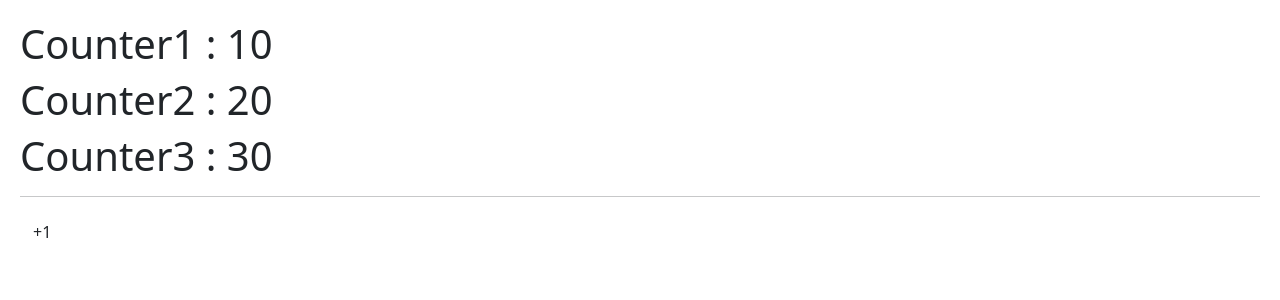
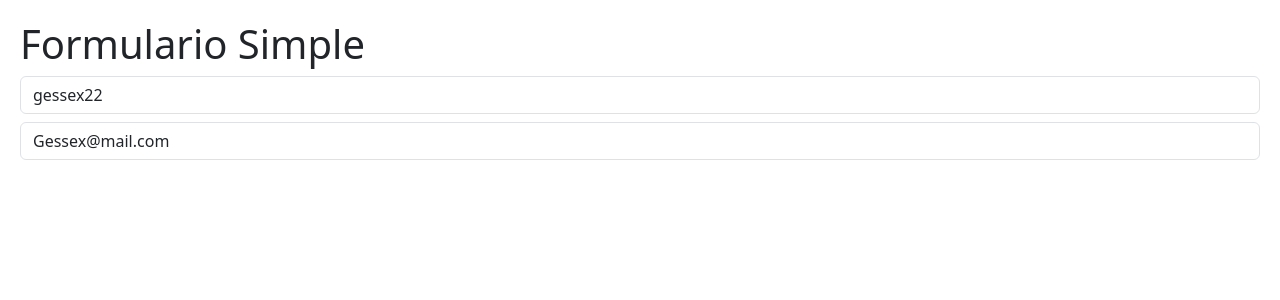
Before and after one commit to gessex22/05-hook-app, a React (Vite) app: page / in a window 1280 px wide. Shown: the top 300 px of the page. Built offline with nearby package versions, Linux system fonts and the light colour scheme.

Commit message:
Practicas React 05-hook-app

```diff
--- /dev/null
+++ b/src/01-useState.jsx/CounterWithCustomHook.jsx
@@ -0,0 +1,25 @@
+import { useCounter } from "../hooks/useCounter"
+
+export const CounterWithCustomHook = () =>{
+
+
+    const { counter, increment, decrease, reset } = useCounter()
+
+
+
+return(
+
+    <>
+        <h1>
+        Counter with Hook: { counter}
+        </h1>
+        <hr></hr>
+        <button onClick={ ()=> increment(2)} className="btn btn-primary"> +1 </button>
+         <button onClick={reset} className="btn btn-primary "> reset </button>
+          <button onClick={decrease} className="btn btn-primary "> -1 </button>
+    </>
+)
+
+
+
+}
--- /dev/null
+++ b/src/02-useEffect.jsx/SimpleForm.jsx
@@ -0,0 +1,47 @@
+import { useEffect, useState } from "react";
+
+export const SimpleForm = () => {
+  const [formState, setFormState] = useState({
+    username: "gessex22",
+    email: "Gessex@mail.com",
+  });
+
+  const { username, email } = formState;
+
+  const onImputChange = ({ target }) => {
+    const { value, name } = target;
+    setFormState({
+      ...formState,
+      [name]: value,
+    });
+  };
+
+
+  useEffect(  ()=>{
+
+  console.log('Esta se llamo')
+  })
+
+  return (
+    <>
+      <h1>Formulario Simple</h1>
+
+      <input
+        type="text"
+        className="form-control"
+        placeholder="Username"
+        name="username"
+        value={username}
+        onChange={onImputChange}
+      />
+      <input
+        type="email"
+        className="form-control mt-2"
+        placeholder="Winigex@mail.com"
+        name="email"
+        value={email}
+        onChange={onImputChange}
+      />
+    </>
+  );
+};
--- /dev/null
+++ b/src/hooks/useCounter.js
@@ -0,0 +1,21 @@
+import { useState } from "react";
+
+export const useCounter = (initialValue = 10) => {
+  const [counter, setCounter] = useState(initialValue);
+
+  const increment = ( value = 1 ) => {
+    setCounter(counter + value);
+  };
+
+  const decrease = () => {
+
+  if (counter === 0) return
+    setCounter(counter - 1);
+  };
+
+  const reset = () => {
+    setCounter(initialValue);
+  };
+
+  return { counter, increment, decrease, reset };
+};
--- a/src/main.jsx
+++ b/src/main.jsx
@@ -2,13 +2,15 @@ import { StrictMode } from 'react'
 import { createRoot } from 'react-dom/client'
 import './index.css'
 import { CounterApp } from './01-useState.jsx/CounterApp'
+import { CounterWithCustomHook } from './01-useState.jsx/CounterWithCustomHook'
+import { SimpleForm } from './02-useEffect.jsx/SimpleForm'
 // import { HookApp } from './HooksApp'
-
 
 createRoot(document.getElementById('root')).render(
   <StrictMode>
     {/* <HookApp /> */}
-<CounterApp> </CounterApp>
 
+
+  <SimpleForm />
   </StrictMode>,
 )
```
